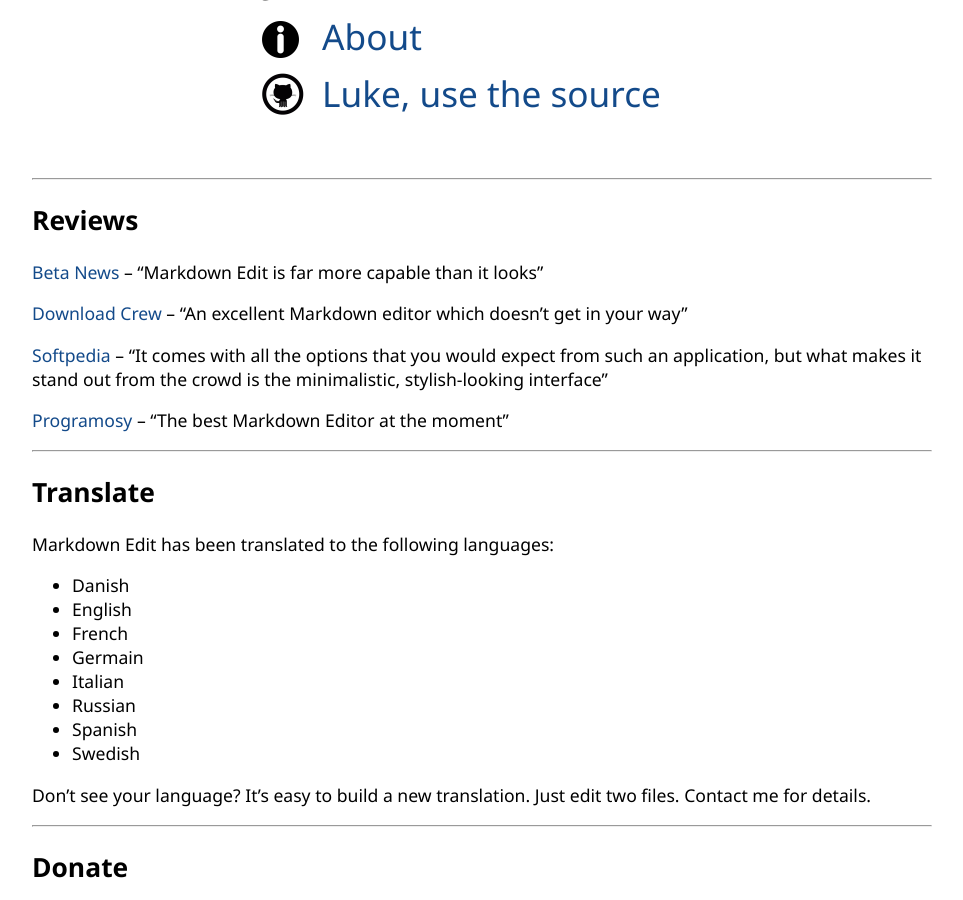
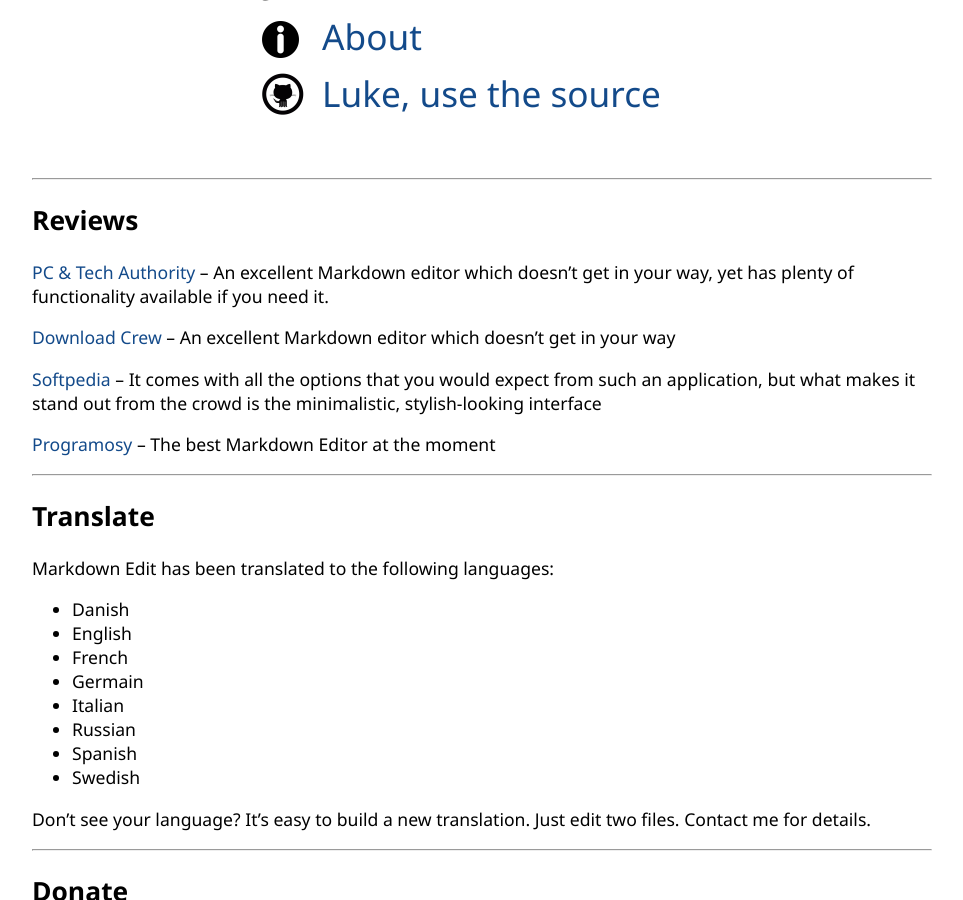
Before and after one commit to mike-ward/mde-site, a Jekyll site: the page built from index.md, in a window 1280 px wide and 900 px high, scrolled down 1051 px. Shown: the whole window, without its empty margins (158-1121 px from the left). Built offline with Jekyll 4.4.1, drawn with Linux system fonts in a browser that asks for light colours; comment, search, counter and statistics services are not loaded.

Commit message:
add review

```diff
--- a/index.md
+++ b/index.md
@@ -7,16 +7,17 @@
 Reviews
 -------
 
-[Beta News] – "Markdown Edit is far more capable than it looks"
+[PC & Tech Authority] – An excellent Markdown editor which doesn't get
+in your way, yet has plenty of functionality available if you need it.
 
-[Download Crew] – "An excellent Markdown editor which doesn't get in
-your way"
+[Download Crew] – An excellent Markdown editor which doesn't get in
+your way
 
-[Softpedia] – "It comes with all the options that you would expect from
+[Softpedia] – It comes with all the options that you would expect from
 such an application, but what makes it stand out from the crowd is the
-minimalistic, stylish-looking interface"
+minimalistic, stylish-looking interface
 
-[Programosy] – "The best Markdown Editor at the moment"
+[Programosy] – The best Markdown Editor at the moment
 
 ------------------------------------------------------------------------
 
@@ -50,7 +51,7 @@
 
 ------------------------------------------------------------------------
 
-  [Beta News]: http://betanews.com/2015/11/16/markdown-edit-is-a-distraction-free-editor-for-windows/
+  [PC & Tech Authority]: http://downloads.pcauthority.com.au/article/33887-markdown_edit
   [Download Crew]: http://www.downloadcrew.com/article/33887-markdown_edit
   [Softpedia]: http://www.softpedia.com/get/Internet/WEB-Design/HTML-Editors/Markdown-Edit.shtml
   [Programosy]: http://www.programosy.pl/program,markdown-edit.html
```
